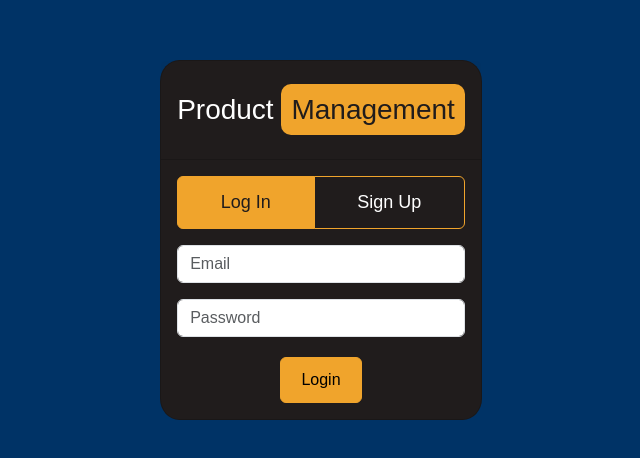
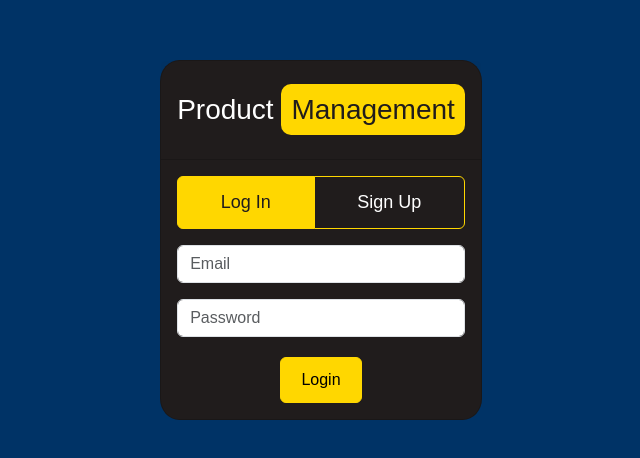
Before and after one commit to Scrum-Implementation/E-Commerce-FrontStore, a React (Create React App) app: page /login in a window 1280 px wide. Shown: the part 160-618 px from the top of the page, without its empty margins (319-959 px from the left). Built offline with nearby package versions, Linux system fonts and the light colour scheme; no server answers.

Commit message:
Change Color Theme

```diff
--- a/src/Components/Auth/LSFrame.js
+++ b/src/Components/Auth/LSFrame.js
@@ -1,17 +1,17 @@
-import React, { useState } from 'react';
-import LoginForm from './LoginForm';
-import SignUpForm from './SignUpForm';
-import { Card, Alert } from 'react-bootstrap';
-import ToggleButton from './ToggleButton';
+import React, { useState } from "react";
+import LoginForm from "./LoginForm";
+import SignUpForm from "./SignUpForm";
+import { Card, Alert } from "react-bootstrap";
+import ToggleButton from "./ToggleButton";
 
 const LSFrame = ({ onLogin }) => {
   const [isLogin, setIsLogin] = useState(true);
-    const [errorMessage, setErrorMessage] = useState('');
+  const [errorMessage, setErrorMessage] = useState("");
   const [showAlert, setShowAlert] = useState(false);
 
   const toggleForm = () => {
     setIsLogin(!isLogin);
-        setErrorMessage('');
+    setErrorMessage("");
   };
 
   const triggerAlert = (message) => {
@@ -28,12 +28,12 @@ const LSFrame = ({ onLogin }) => {
           onClose={() => setShowAlert(false)}
           dismissible
           style={{
-                        position: 'fixed',
-                        top: '10px',
-                        width: '90%',
-                        maxWidth: '26rem',
-                        left: '50%',
-                        transform: 'translateX(-50%)',
+            position: "fixed",
+            top: "10px",
+            width: "90%",
+            maxWidth: "26rem",
+            left: "50%",
+            transform: "translateX(-50%)",
             zIndex: 1050,
           }}
         >
@@ -44,22 +44,24 @@ const LSFrame = ({ onLogin }) => {
       <div className="d-flex justify-content-center align-items-center vh-100">
         <Card
           style={{
-                        borderRadius: '6%',
-                        backgroundColor: '#201c1c',
-                        width: '100%',
-                        maxWidth: '25rem',
-                        height: 'auto',
+            borderRadius: "6%",
+            backgroundColor: "#201c1c",
+            width: "100%",
+            maxWidth: "25rem",
+            height: "auto",
           }}
         >
           <Card.Header className="d-flex justify-content-center">
             <h3 className="text-center mt-4 mb-4 text-white">
-                            Product{' '}
-                            <span style={{
-                                backgroundColor: '#f0a42c',
-                                color: '#201c1c',
-                                padding: '10px',
-                                borderRadius: '10px'
-                            }}>
+              Product{" "}
+              <span
+                style={{
+                  backgroundColor: "#FFD700",
+                  color: "#201c1c",
+                  padding: "10px",
+                  borderRadius: "10px",
+                }}
+              >
                 Management
               </span>
             </h3>
--- a/src/Components/Auth/LoginForm.js
+++ b/src/Components/Auth/LoginForm.js
@@ -1,11 +1,11 @@
-import React, { useState } from 'react'
-import { Form, Button } from 'react-bootstrap'
-import AuthService from '../../Services/AuthService'
-import { useNavigate } from 'react-router-dom'
+import React, { useState } from "react";
+import { Form, Button } from "react-bootstrap";
+import AuthService from "../../Services/AuthService";
+import { useNavigate } from "react-router-dom";
 
 const LoginForm = ({ triggerAlert, onLogin }) => {
-    const [email, setEmail] = useState('');
-    const [password, setPassword] = useState('');
+  const [email, setEmail] = useState("");
+  const [password, setPassword] = useState("");
   const navigate = useNavigate();
 
   const handleLogin = async (e) => {
@@ -14,10 +14,10 @@ const LoginForm = ({ triggerAlert, onLogin }) => {
       const userData = await AuthService.login(email, password);
       if (userData) {
         onLogin();
-                navigate('/dashboard');
+        navigate("/dashboard");
       }
     } catch (error) {
-            triggerAlert('Invalid email or password.');
+      triggerAlert("Invalid email or password.");
     }
   };
 
@@ -45,20 +45,25 @@ const LoginForm = ({ triggerAlert, onLogin }) => {
         />
       </Form.Group>
 
-            <div style={{ display: 'flex', justifyContent: 'center', marginTop: '20px' }}>
+      <div
+        style={{
+          display: "flex",
+          justifyContent: "center",
+          marginTop: "20px",
+        }}
+      >
         <Button
           type="submit"
           style={{
-                        backgroundColor: '#f0a42c',
-                        borderColor: '#f0a42c',
-                        color: 'black',
-                        padding: '10px 20px'
+            backgroundColor: "#FFD700",
+            borderColor: "#FFD700",
+            color: "black",
+            padding: "10px 20px",
           }}
         >
           Login
         </Button>
       </div>
-
     </Form>
   );
 };
--- a/src/Components/Auth/SignUpForm.js
+++ b/src/Components/Auth/SignUpForm.js
@@ -1,28 +1,28 @@
-import React, { useState } from 'react'
-import { Form, Button } from 'react-bootstrap'
-import AuthService from '../../Services/AuthService'
+import React, { useState } from "react";
+import { Form, Button } from "react-bootstrap";
+import AuthService from "../../Services/AuthService";
 
 const SignUpForm = ({ triggerAlert }) => {
   const [userDetails, setUserDetails] = useState({
-        name: '',
-        email: '',
-        password: '',
-        confirmPassword: ''
+    name: "",
+    email: "",
+    password: "",
+    confirmPassword: "",
   });
 
-    const [error, setError] = useState('');
+  const [error, setError] = useState("");
 
   const handleInputChange = (e) => {
     const { name, value } = e.target;
     setUserDetails({ ...userDetails, [name]: value });
-        setError('');
+    setError("");
   };
 
   const handleSignup = async (e) => {
     e.preventDefault();
 
     if (userDetails.password !== userDetails.confirmPassword) {
-            setError('Passwords do not match. Please try again.');
+      setError("Passwords do not match. Please try again.");
       return;
     }
 
@@ -32,9 +32,9 @@ const SignUpForm = ({ triggerAlert }) => {
       }
     } catch (error) {
       if (error.response && error.response.status === 422) {
-                triggerAlert('Email already exists.');
+        triggerAlert("Email already exists.");
       } else {
-                triggerAlert('Network error. Please check your connection.');
+        triggerAlert("Network error. Please check your connection.");
       }
     }
   };
@@ -91,20 +91,25 @@ const SignUpForm = ({ triggerAlert }) => {
 
       {error && <div className="text-danger mb-3">{error}</div>}
 
-            <div style={{ display: 'flex', justifyContent: 'center', marginTop: '20px' }}>
+      <div
+        style={{
+          display: "flex",
+          justifyContent: "center",
+          marginTop: "20px",
+        }}
+      >
         <Button
           type="submit"
           style={{
-                        backgroundColor: '#f0a42c',
-                        borderColor: '#f0a42c',
-                        color: 'black',
-                        padding: '10px 20px'
+            backgroundColor: "#FFD700",
+            borderColor: "#FFD700",
+            color: "black",
+            padding: "10px 20px",
           }}
         >
           SignUp
         </Button>
       </div>
-
     </Form>
   );
 };
--- a/src/Components/Auth/ToggleButton.js
+++ b/src/Components/Auth/ToggleButton.js
@@ -1,21 +1,21 @@
-import React from 'react';
-import { ButtonGroup, Button } from 'react-bootstrap';
+import React from "react";
+import { ButtonGroup, Button } from "react-bootstrap";
 
 const ToggleButton = ({ isLogin, toggleForm }) => {
   const activeStyle = {
-        backgroundColor: '#f0a42c',
-        color: '#201c1c',
-        border: '1px solid #f0a42c',
-        padding: '12px 24px',
-        fontSize: '18px',
+    backgroundColor: "#FFD700",
+    color: "#201c1c",
+    border: "1px solid #FFD700",
+    padding: "12px 24px",
+    fontSize: "18px",
   };
 
   const inactiveStyle = {
-        backgroundColor: '#201c1c',
-        color: 'white',
-        border: '1px solid #f0a42c',
-        padding: '12px 24px',
-        fontSize: '18px',
+    backgroundColor: "#201c1c",
+    color: "white",
+    border: "1px solid #FFD700",
+    padding: "12px 24px",
+    fontSize: "18px",
   };
 
   return (
@@ -23,13 +23,15 @@ const ToggleButton = ({ isLogin, toggleForm }) => {
       <Button
         style={isLogin ? activeStyle : inactiveStyle}
         onClick={toggleForm}
-                className="flex-fill">
+        className="flex-fill"
+      >
         Log In
       </Button>
       <Button
         style={!isLogin ? activeStyle : inactiveStyle}
         onClick={toggleForm}
-                className="flex-fill">
+        className="flex-fill"
+      >
         Sign Up
       </Button>
     </ButtonGroup>
```
Lines whose indentation alone changed are shown as unchanged.
